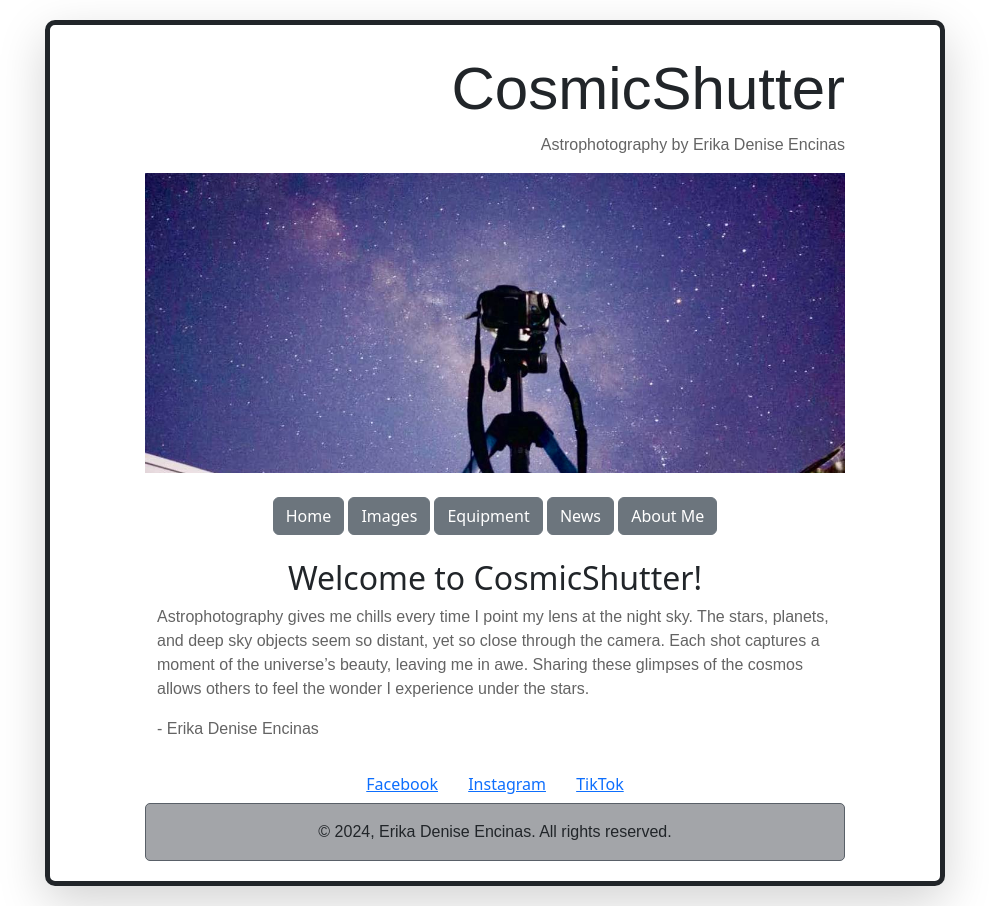
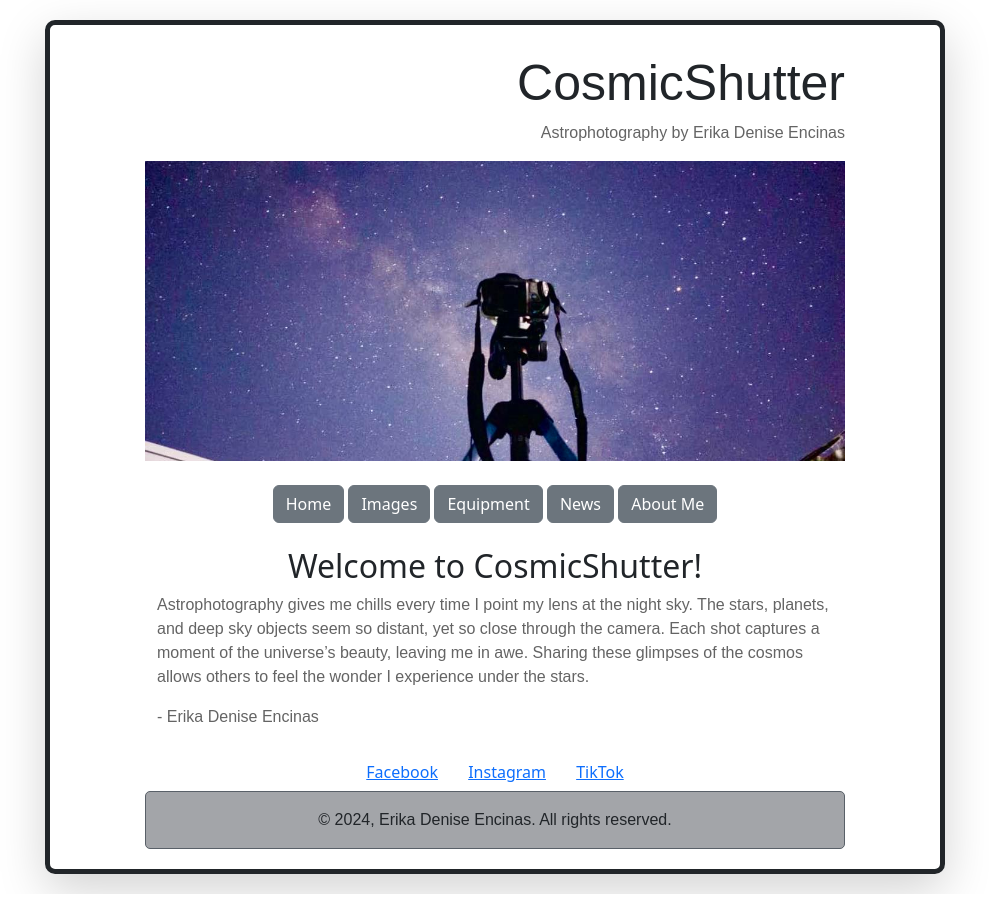
Before and after one commit to astrodenise/astrophotography-website, a Flask app: page / in a window 1280 px wide. Shown: the whole page, without its empty margins (145-1134 px from the left). Run offline with Flask 3, Linux system fonts and the light colour scheme.

Commit message:
change size

```diff
--- a/templates/home.html
+++ b/templates/home.html
@@ -18,7 +18,7 @@
         <style>
             h1 {
                 text-align: right;
-                font-size: 60px;
+                font-size: 50px;
                 font-family: Arial;
             }
 
```
